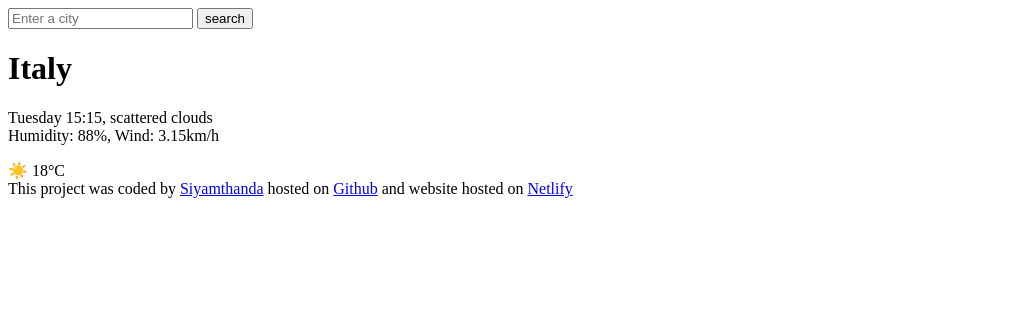
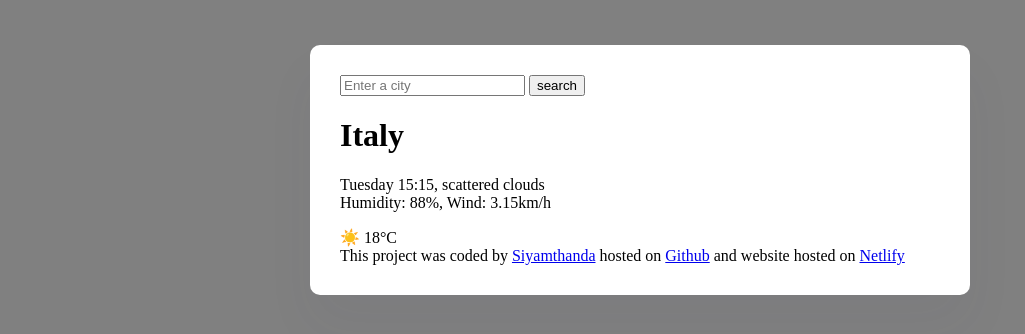
Before and after one commit to miss-mathe/Weather, a plain HTML site: page index.html in a window 1280 px wide. Shown: the whole page, without its empty margins (0-1025 px from the left). Drawn offline with Linux system fonts and the light colour scheme.

Commit message:
Styled main content

```diff
--- a/index.html
+++ b/index.html
@@ -3,9 +3,11 @@
   <head>
     <meta charset="UTF-8" />
     <meta name="viewport" content="width=device-width, initial-scale=1.0" />
+    <link href="src/index.css" rel="stylesheet" type="text/css" />
     <title>Weather App</title>
   </head>
   <body>
+    <div class="weather">
       <header>
         <form>
           <input type="search" placeholder="Enter a city" required />
@@ -26,8 +28,10 @@
       <footer>
         This project was coded by
         <a href="https://github.com/miss-mathe">Siyamthanda</a> hosted on
-      <a href="https://github.com/miss-mathe"> Github</a> and website hosted on
+        <a href="https://github.com/miss-mathe"> Github</a> and website hosted
+        on
         <a href="https://main--siyasweatherapp.netlify.app/">Netlify</a>
       </footer>
+    </div>
   </body>
 </html>
--- /dev/null
+++ b/src/index.css
@@ -0,0 +1,12 @@
+body {
+  background-color: grey;
+  font-family: "Times New Roman", Times, serif;
+}
+.weather {
+  background: white;
+  max-width: 600px;
+  margin: 45px auto;
+  box-shadow: 0 30px 50px rgba(65, 50, 100, 0.05);
+  border-radius: 10px;
+  padding: 30px;
+}
```
Lines whose indentation alone changed are shown as unchanged.
